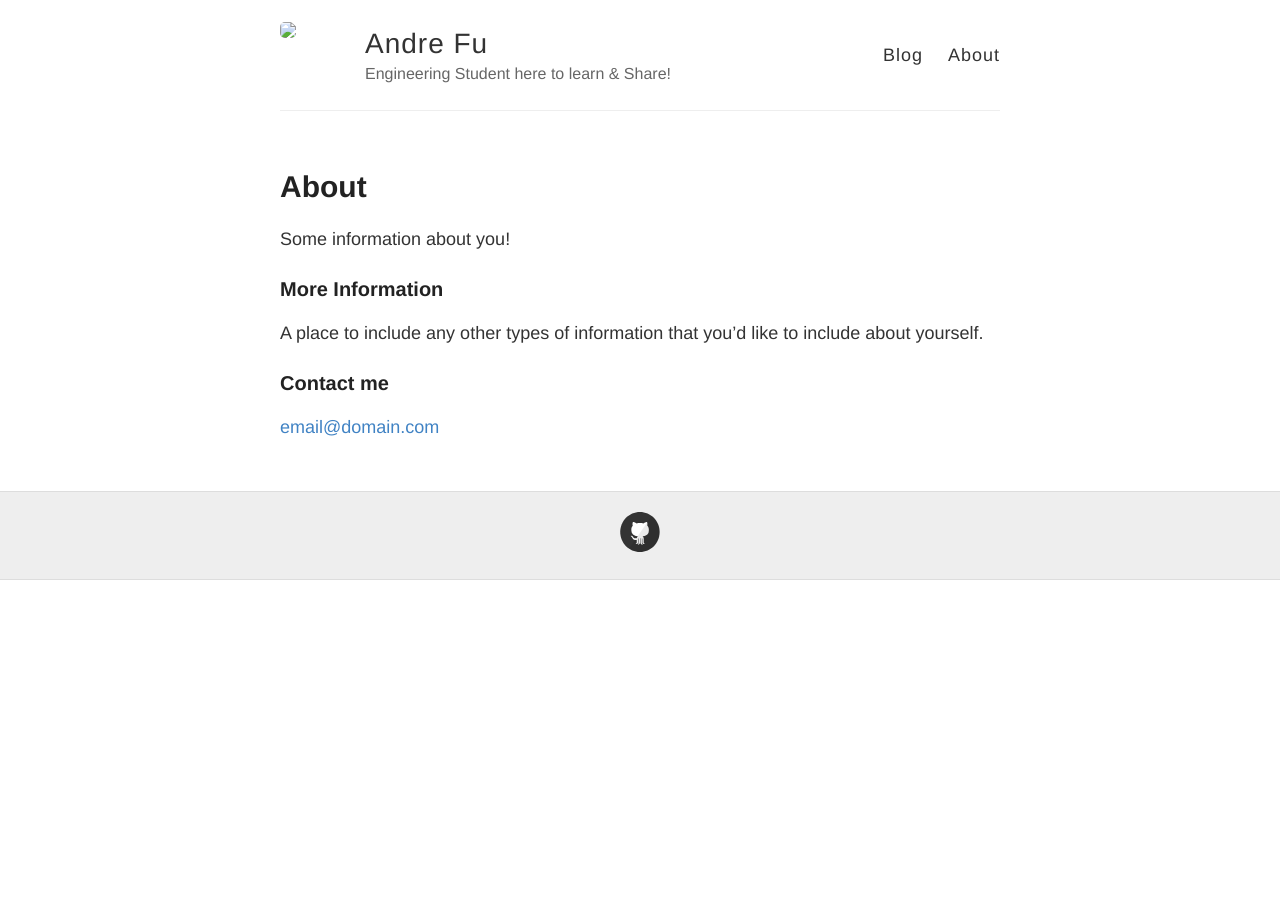
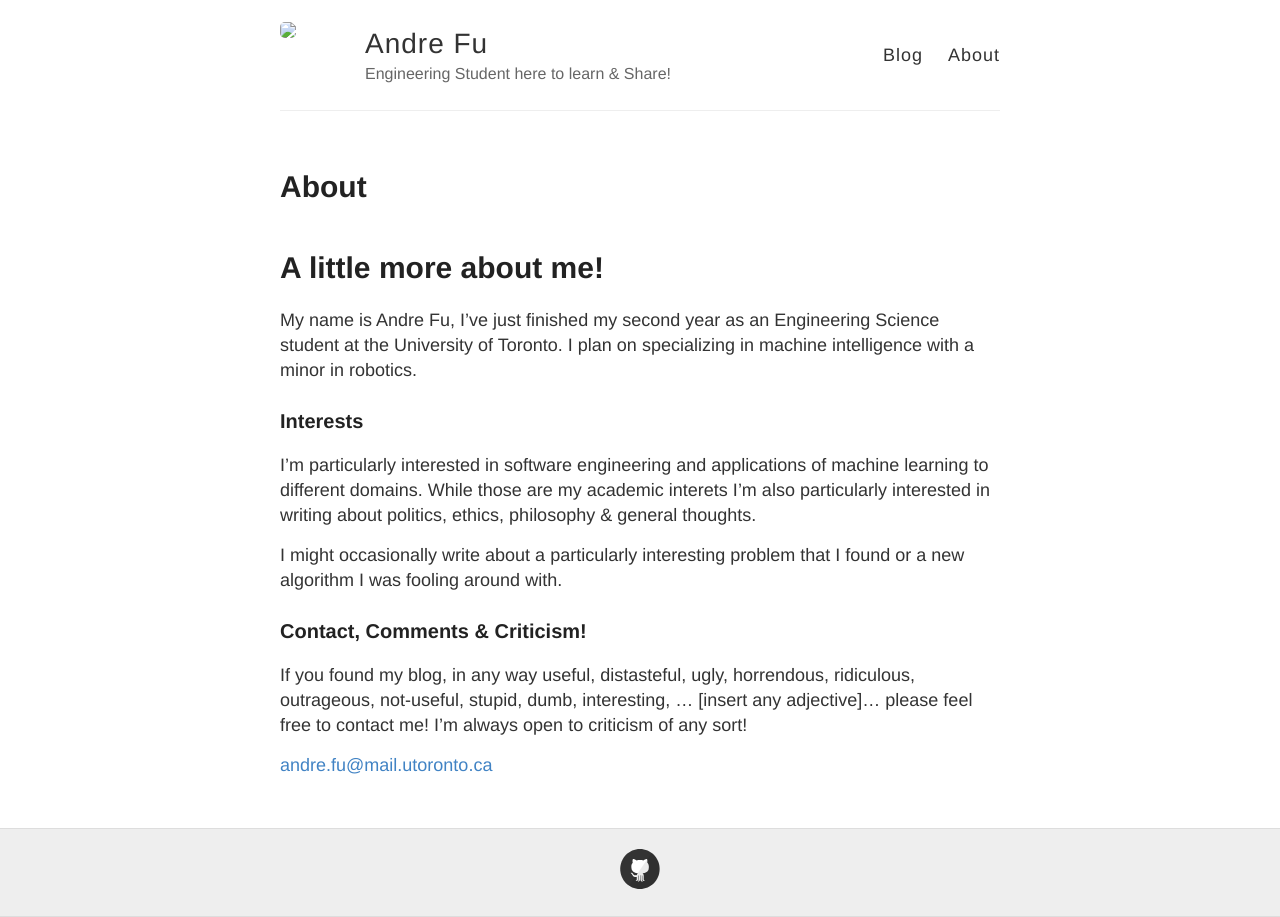
Before and after one commit to andre-fu/blog, a Jekyll site: the page built from about.md, in a window 1280 px wide. Built offline with Jekyll 4.4.1, drawn with Linux system fonts in a browser that asks for light colours.

Commit message:
ref & about

```diff
--- a/about.md
+++ b/about.md
@@ -4,12 +4,18 @@ title: About
 permalink: /about/
 ---
 
-Some information about you!
+# A little more about me!
 
-### More Information
+My name is Andre Fu, I've just finished my second year as an Engineering Science student at the University of Toronto. I plan on specializing in machine intelligence with a minor in robotics.
 
-A place to include any other types of information that you'd like to include about yourself.
+### Interests
+I'm particularly interested in software engineering and applications of machine learning to different domains. While those are my academic interets I'm also particularly interested in writing about politics, ethics, philosophy & general thoughts.
 
-### Contact me
+I might occasionally write about a particularly interesting problem that I found or a new algorithm I was fooling around with.
 
-[email@domain.com](mailto:email@domain.com)
+
+### Contact, Comments & Criticism!
+
+If you found my blog, in any way useful, distasteful, ugly, horrendous, ridiculous, outrageous, not-useful, stupid, dumb, interesting, ... [insert any adjective]... please feel free to contact me! I'm always open to criticism of any sort!
+
+[andre.fu@mail.utoronto.ca](mailto:andre.fu@mail.utoronto.ca)
```
